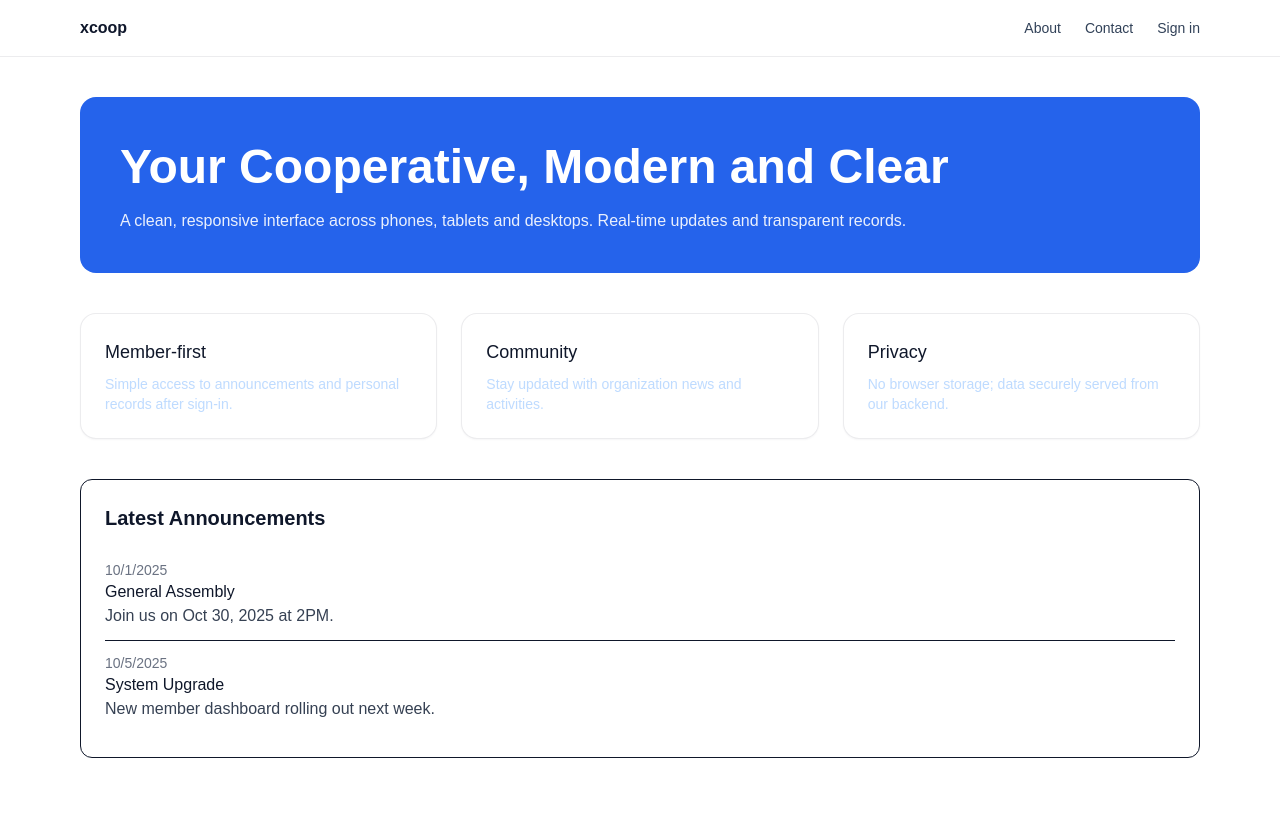
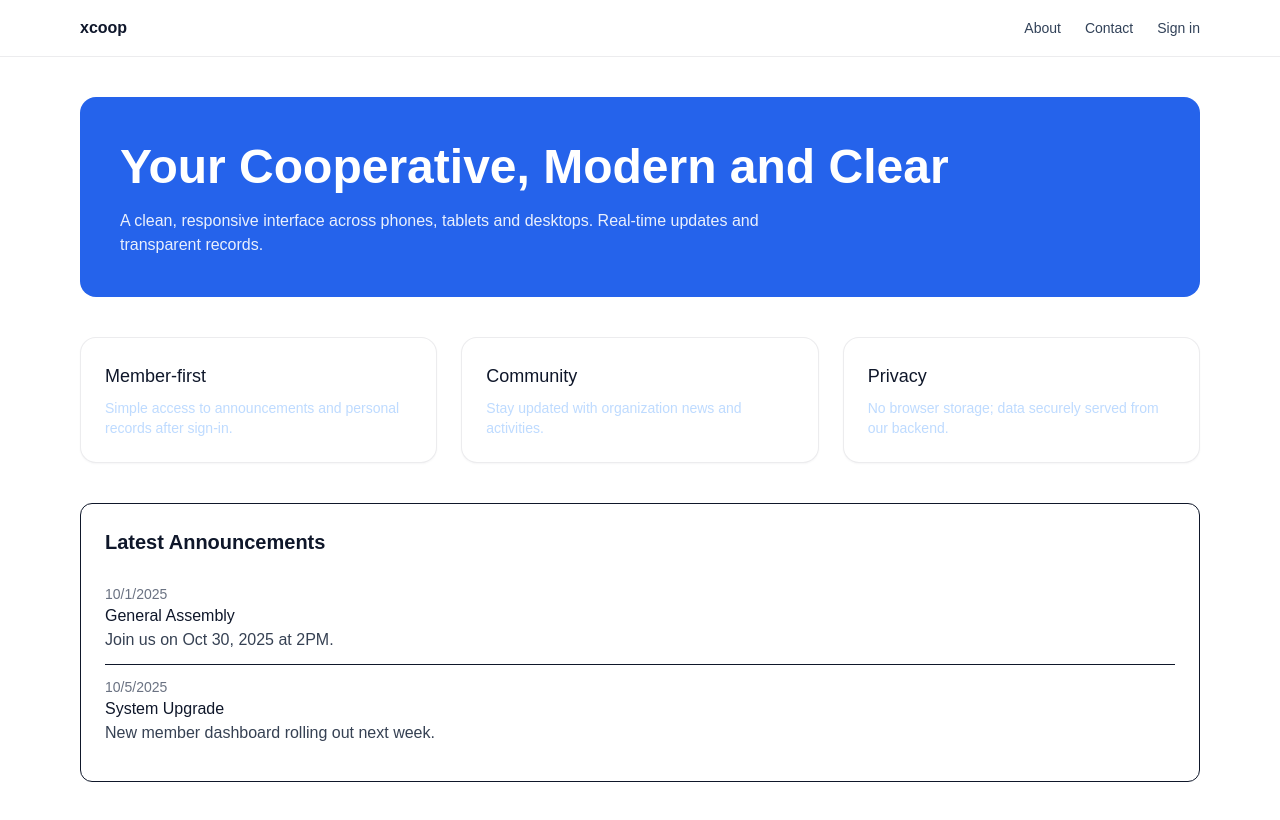
Before and after one commit to minbsfa/xcoop, a Next.js app: page / in a window 1280 px wide. Built offline with nearby package versions, Linux system fonts and the light colour scheme; no server answers.

Commit message:
feat(ui): lock to light color scheme and fix hero width; keep fonts/sizes unchanged

```diff
--- a/src/app/globals.css
+++ b/src/app/globals.css
@@ -11,6 +11,8 @@
   --brand-700: #1d4ed8;
 }
 
+html { color-scheme: light; }
+
 @theme inline {
   --color-background: var(--background);
   --color-foreground: var(--foreground);
@@ -20,8 +22,9 @@
 
 @media (prefers-color-scheme: dark) {
   :root {
-    --background: #0b1220;
-    --foreground: #ecf2ff;
+    /* lock to light palette for consistent readability */
+    --background: #ffffff;
+    --foreground: #0f172a;
   }
 }
 
--- a/src/app/page.tsx
+++ b/src/app/page.tsx
@@ -7,7 +7,7 @@ export default function Home() {
     <div className="py-10 space-y-10">
       <section className="rounded-2xl bg-[color:var(--brand-600)] hover:bg-[color:var(--brand-700)] transition-colors text-white p-10">
         <h1 className="text-3xl md:text-5xl font-semibold leading-tight">Your Cooperative, Modern and Clear</h1>
-        <p className="mt-3 max-w-2xl/ text-white/90">A clean, responsive interface across phones, tablets and desktops. Real-time updates and transparent records.</p>
+        <p className="mt-3 max-w-2xl text-white/90">A clean, responsive interface across phones, tablets and desktops. Real-time updates and transparent records.</p>
       </section>
       <section className="grid gap-6 md:grid-cols-3">
         <div className="card p-6">
```
